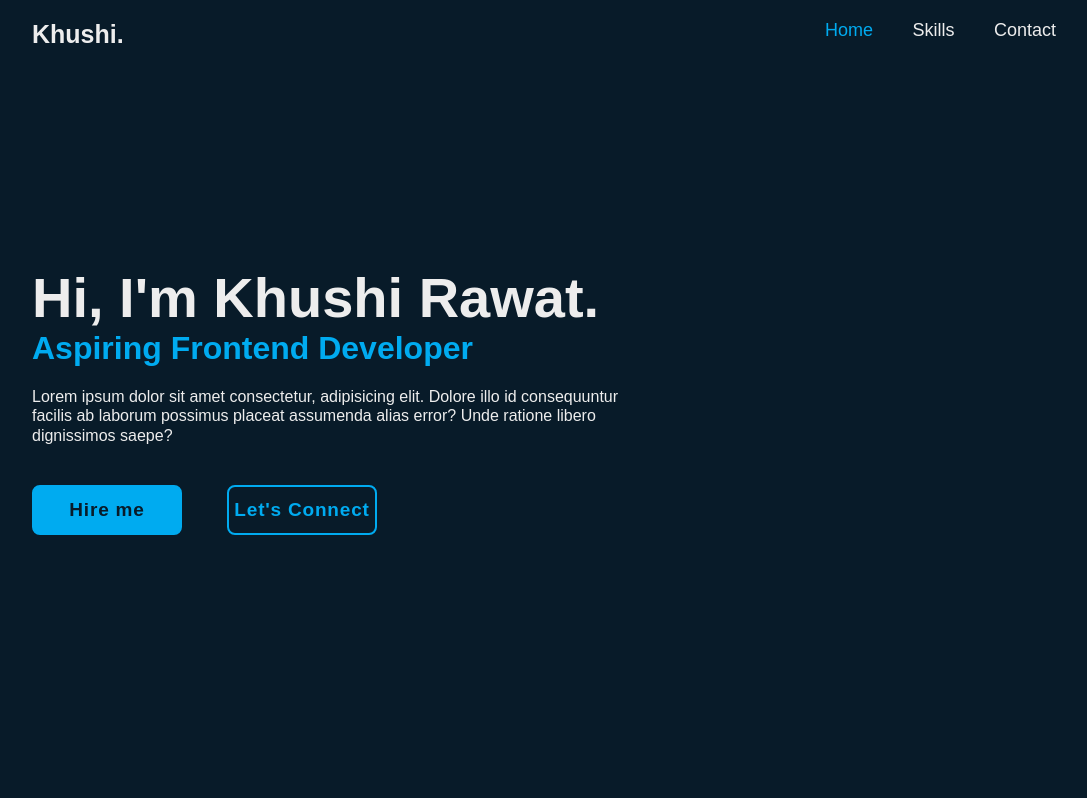
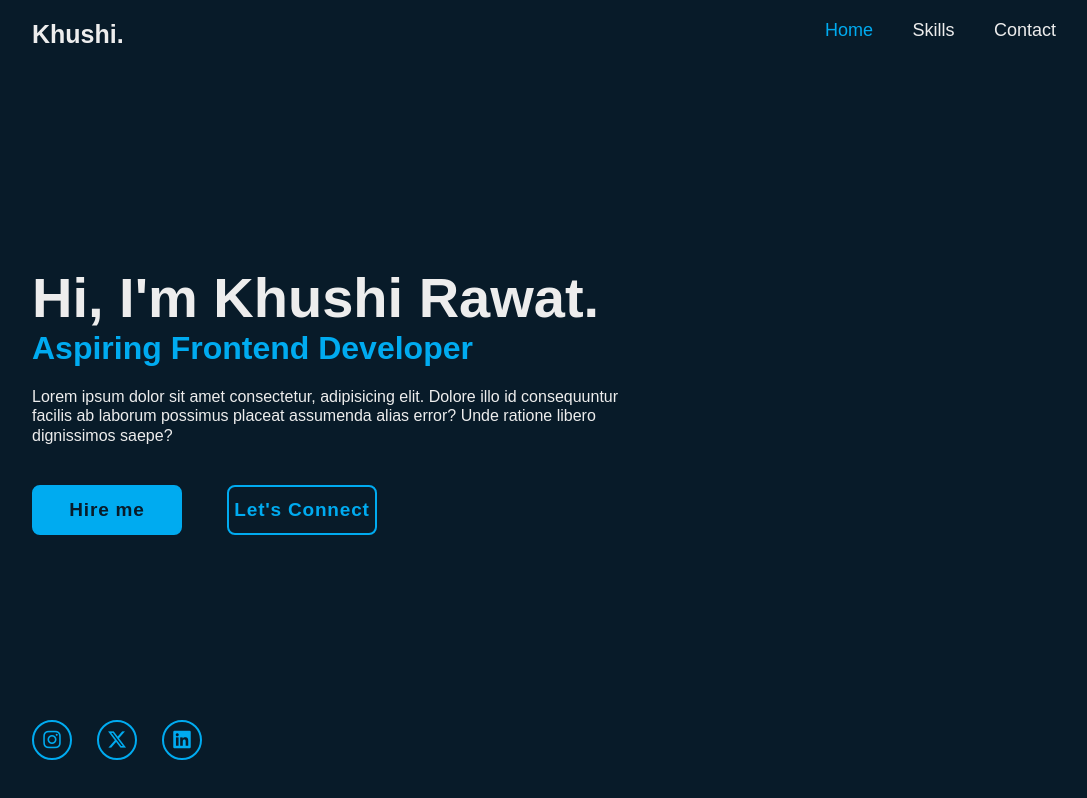
Before and after one commit to Rawatkhushi/Portfolio-Updated, a plain HTML site: page index.html in a window 1280 px wide. Shown: the whole page, without its empty margins (96-1183 px from the left). Drawn offline with Linux system fonts and the light colour scheme.

Commit message:
added socials

```diff
--- a/index.html
+++ b/index.html
@@ -5,6 +5,7 @@
     <meta name="viewport" content="width=device-width, initial-scale=1.0">
     <title>Portfolio Updated</title>
     <link rel="stylesheet" href="style.css">
+    <link rel="stylesheet" href="https://cdnjs.cloudflare.com/ajax/libs/font-awesome/6.6.0/css/all.min.css" integrity="sha512-Kc323vGBEqzTmouAECnVceyQqyqdsSiqLQISBL29aUW4U/M7pSPA/gEUZQqv1cwx4OnYxTxve5UMg5GT6L4JJg==" crossorigin="anonymous" referrerpolicy="no-referrer" />
 </head>
 <body>
     <header>
@@ -31,6 +32,12 @@
             </div>
         </div>
 
+        <div class="connect">
+            <a href=""><i class="fa-brands fa-instagram"></i></a>
+            <a href=""><i class="fa-brands fa-x-twitter"></i></a>
+            <a href=""><i class="fa-brands fa-linkedin"></i></a>
+
+        </div>
 
     </div>
 </body>
--- a/style.css
+++ b/style.css
@@ -117,3 +117,23 @@ header{
     width: 100%;
 
 }
+.connect{
+    position: absolute;
+    bottom: 40px;
+    width: 170px;
+    display: flex;
+    justify-content: space-between;
+}
+.connect a {
+    display: inline-flex;
+    justify-content: center ;
+    align-items: center;
+    width: 40px;
+    height: 40px;
+    background: transparent;
+    border: 2px solid #00abf0;
+    border-radius: 50%;
+    font-size: 20px;
+    color: #00abf0;
+    text-decoration: none;
+}
```
